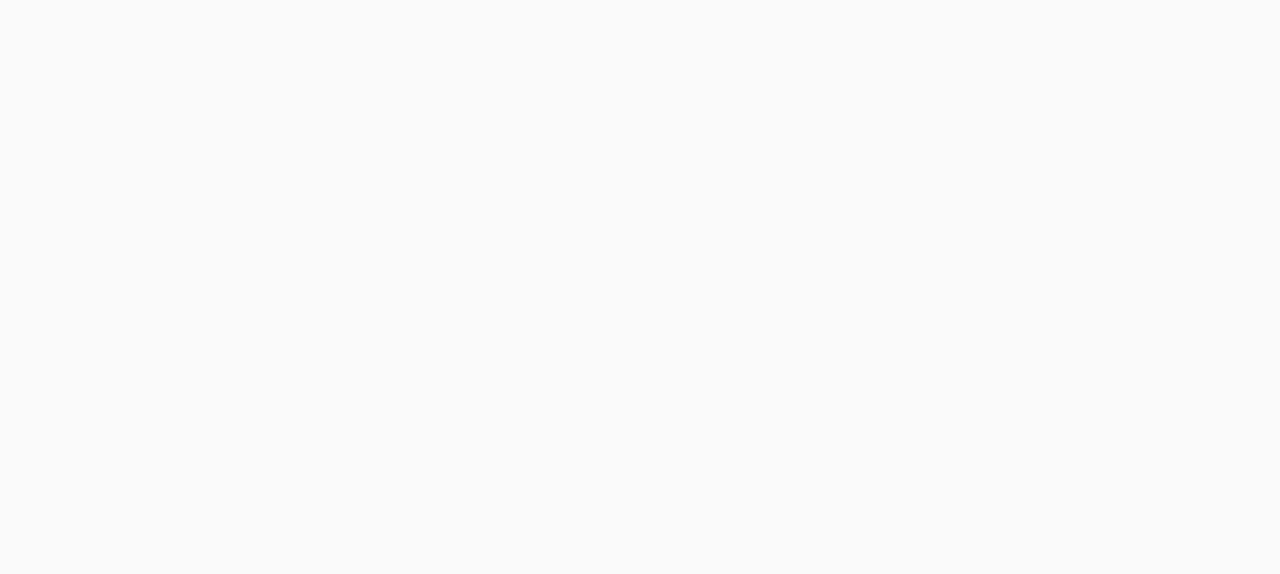
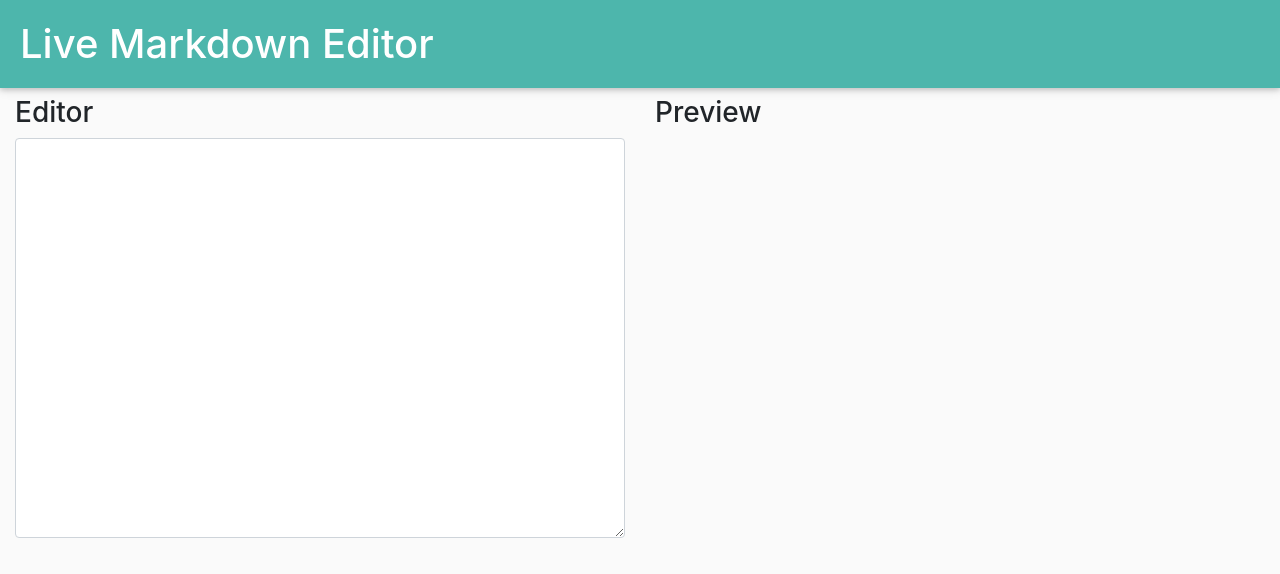
Before and after one commit to lacarmen/reagent-markdown-editor, a plain HTML site: page demo/editor.html in a window 1280 px wide. Drawn offline with nearby package versions, Linux system fonts and the light colour scheme.

Commit message:
Add entry function to demo

```diff
--- a/demo/editor.html
+++ b/demo/editor.html
@@ -33,5 +33,6 @@
 <script src="//cdnjs.cloudflare.com/ajax/libs/highlight.js/8.6/languages/clojure.min.js"></script>
 <script src="//cdnjs.cloudflare.com/ajax/libs/marked/0.3.2/marked.min.js"></script>
 <script src="https://cdn.rawgit.com/lacarmen/reagent-markdown-editor/master/demo/js/editor.js"></script>
+<script>reagent_markdown_preview.core.main();</script>
 </body>
 </html>
```
Also changed, not shown: 1 other file.
